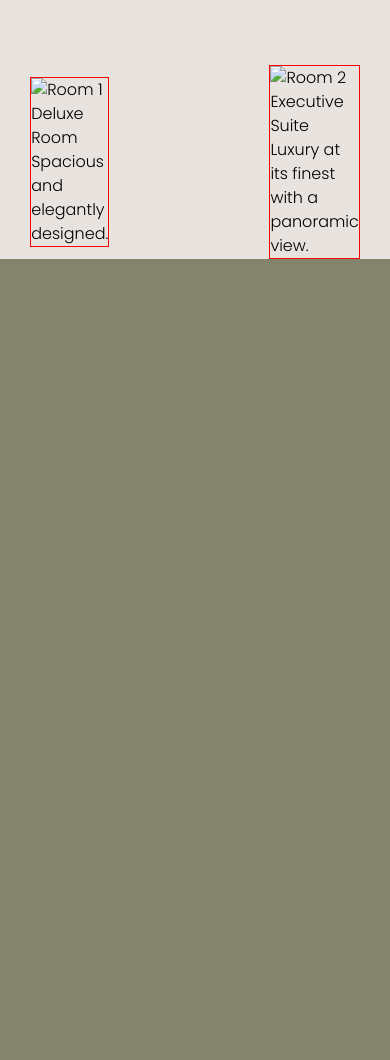
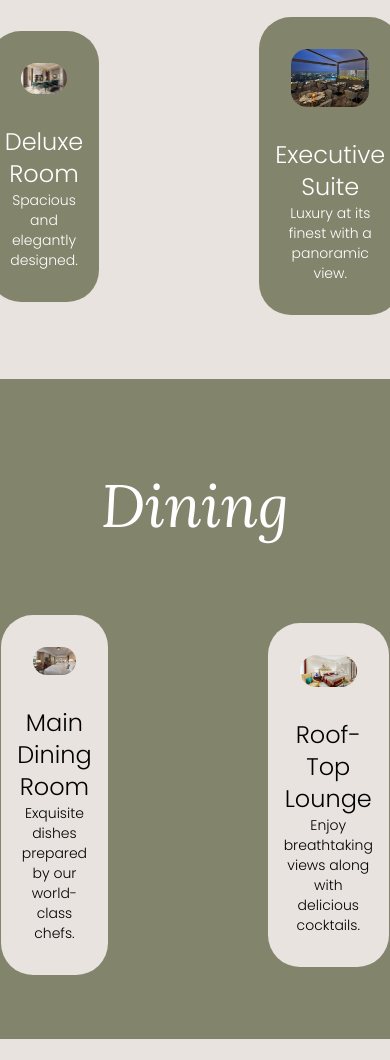
Before and after one commit to muhammedtahir1/web-design, a website built with Vite: page index.html in a window 390 px wide. Shown: the part 940-2000 px from the top of the page. Before the commit the page ends 1199 px from the top, so only its background shows below. Built offline with nearby package versions, Linux system fonts and the light colour scheme; files whose address does not match are found by name; a web font is replaced by a local one.

Commit message:
added all the sections - not responsive

```diff
--- a/index.html
+++ b/index.html
@@ -11,7 +11,7 @@
   <script src="/src/main.js" defer></script>
   <link rel="stylesheet" href="./styles/style.css">
   <link rel="stylesheet" href="./styles/about.css">
-
+  <link rel="stylesheet" href="./styles/contact.css">
 </head>
 
 <body>
@@ -21,7 +21,7 @@
     <div>
       <h2 class="text-lg">Hotel+</h2>
     </div>
-    <ul>
+    <ul class="">
       <li><a href="#home">Home</a></li>
       <li><a href="#accommodations">Accommodations</a></li>
       <li><a href="#dining">Dining</a></li>
@@ -49,15 +49,15 @@
     <div class="container">
       <h2 class="text-6xl text-center my-20">Accommodations</h2>
       <div class="img-container flex justify-center items-center gap-[10rem]">
-        <div class="room">
-          <img src="room1.jpg" alt="Room 1">
-          <h3>Deluxe Room</h3>
-          <p>Spacious and elegantly designed.</p>
+        <div class="room text-center">
+          <img src="./public/a1.jpeg" alt="Room 1">
+          <h3 class="text-2xl mt-4">Deluxe Room</h3>
+          <p class="text-sm">Spacious and elegantly designed.</p>
         </div>
-        <div class="room">
-          <img src="room2.jpg" alt="Room 2">
-          <h3>Executive Suite</h3>
-          <p>Luxury at its finest with a panoramic view.</p>
+        <div class="room  text-center">
+          <img src="./public/a2.jpeg" alt="Room 2" class="img2">
+          <h3 class="text-2xl mt-4">Executive Suite</h3>
+          <p class="text-sm">Luxury at its finest with a panoramic view.</p>
         </div>
 
       </div>
@@ -65,26 +65,32 @@
   </section>
 
   <!-- Dining Section -->
-  <!-- <section id="dining">
+  <section id="dining container" class="dining-section">
     <div class="container">
-      <h2>Dining</h2>
+      <h2 class="text-6xl text-center my-20">Dining</h2>
+      <div class="img-container flex justify-center items-center gap-[10rem] text-center">
         <div class="restaurant">
-        <img src="restaurant1.jpg" alt="Restaurant 1">
-        <h3>Main Dining Room</h3>
-        <p>Exquisite dishes prepared by our world-class chefs.</p>
+          <img src="./public/b2.jpeg" alt="Restaurant 1">
+          <h3 class="text-2xl mt-4">Main Dining Room</h3>
+          <p class="text-sm">Exquisite dishes prepared by our world-class chefs.</p>
         </div>
         <div class="restaurant">
-        <img src="restaurant2.jpg" alt="Restaurant 2">
-        <h3>Roof-Top Lounge</h3>
-        <p>Enjoy breathtaking views along with delicious cocktails.</p>
+          <img src="./public/b1.jpeg" alt="Restaurant 2" class="img3">
+          <h3 class="text-2xl mt-4">Roof-Top Lounge</h3>
+          <p class="text-sm">Enjoy breathtaking views along with delicious cocktails.</p>
+        </div>
+
       </div>
     </div>
-  </section> -->
+  </section>
 
   <!-- Contact Section -->
-  <!-- <section id="contact">
-    <div class="container">
-      <h2>Contact Us</h2>
+  <section id="contact" class="contact-section ">
+    <div class="container flex items-center justify-center gap-[10rem]">
+      <div>
+        <h2 class="text-4xl text-left my-20">Contact Us</h2>
+      </div>
+      <div>
         <p>For reservations and inquiries:</p>
         <address>
           <strong>Modern Hotel</strong><br>
@@ -94,12 +100,14 @@
           Email: info@modernhotel.com
         </address>
       </div>
-  </section> -->
+
+    </div>
+  </section>
 
   <!-- Footer -->
-  <!-- <footer>
+  <footer class="text-center text-sm ">
     <p>&copy; 2023 Modern Hotel. All rights reserved.</p>
-  </footer> -->
+  </footer>
 
 
 </body>
--- a/styles/about.css
+++ b/styles/about.css
@@ -1,10 +1,49 @@
 .ac-section {
   background-color: rgb(232, 227, 222);
   color: black;
+  padding-bottom: 4rem;
+}
+
+.room {
+  /* border: 1px solid red; */
+  font-family: 'Poppins', sans-serif;
+  padding: 1rem 1rem 2rem 1rem;
+  background-color: rgb(131, 132, 108);
+  color: white;
+  border-radius: 2rem;
 
 }
 
-.room {
-  border: 1px solid red;
+.room img {
+  width: 400px;
+  padding: 1rem 1rem;
+  border-radius: 2rem;
+  /* margin-top: 2rem; */
+}
+
+.room .img2 {
+  width: 380px;
+  height: 90%;
+}
+
+.restaurant {
   font-family: 'Poppins', sans-serif;
+  padding: 1rem 1rem 2rem 1rem;
+  background-color: rgb(232, 227, 222);
+  color: black;
+  border-radius: 2rem;
 }
+
+.restaurant img {
+  width: 400px;
+  padding: 1rem 1rem;
+  border-radius: 2rem;
+}
+
+.restaurant .img3 {
+  width: 420px;
+}
+
+.dining-section {
+  padding-bottom: 4rem;
+}
--- /dev/null
+++ b/styles/contact.css
@@ -0,0 +1,8 @@
+.contact-section {
+
+  background-color: rgb(232, 227, 222);
+  color: black;
+  text-align: center;
+  padding-top: 4rem;
+  padding-bottom: 4rem;
+}
--- a/styles/style.css
+++ b/styles/style.css
@@ -33,7 +33,7 @@ nav ul {
   margin-right: auto;
   padding-left: 2rem;
   padding-right: 2rem;
-  padding-top: 2rem;
+  padding-top: 1rem;
 }
 
 .home-img {
```
Also changed, not shown: public/a1.jpeg (added), public/a2.jpeg (added), public/b1.jpeg (added), public/b2.jpeg (added). Lines whose indentation alone changed are shown as unchanged.
